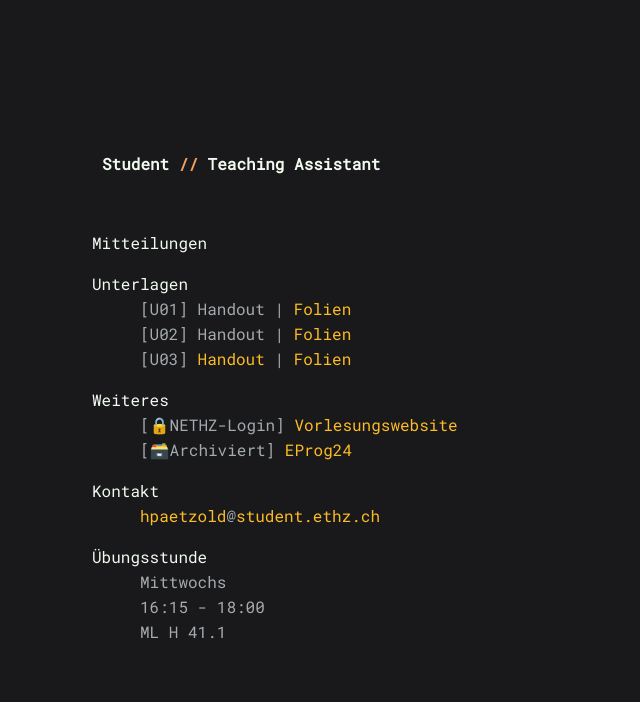
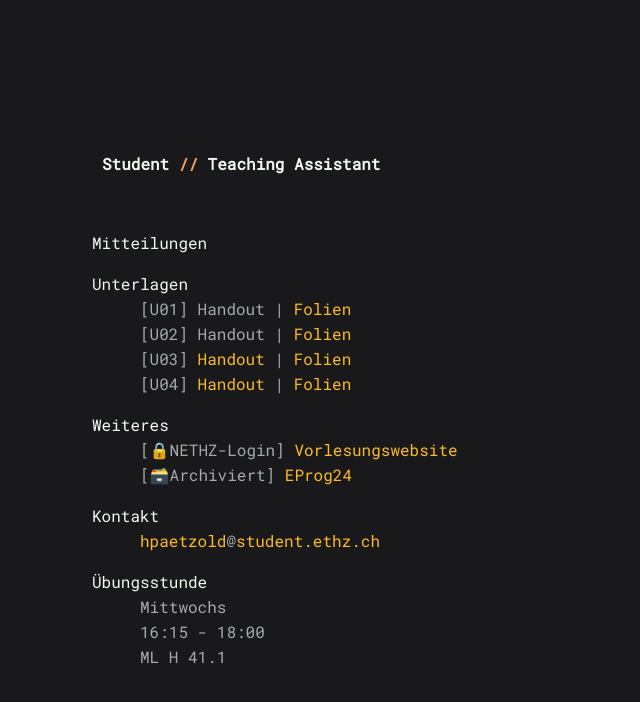
Before and after one commit to HenrikPaetzold/HenrikPaetzold.github.io, a plain HTML site: page index.html in a window 1280 px wide. Shown: the whole page, without its empty margins (0-640 px from the left). Drawn offline with Linux system fonts and the light colour scheme.

Commit message:
Add u04 Material

```diff
--- a/index.html
+++ b/index.html
@@ -42,13 +42,16 @@
                 </div>
                     <ul>
                         <li>
-                            [U01] <span target="_blank" rel="noopener noreferrer">Handout</span> | <a target="_blank" rel="noopener noreferrer" href="downloads/eprog25/Woche1.pdf">Folien</span></a>
+                            [U01] <span target="_blank" rel="noopener noreferrer">Handout</span> | <a target="_blank" rel="noopener noreferrer" href="downloads/eprog25/u01.pdf">Folien</span></a>
                         </li>
                         <li>
-                            [U02] <span target="_blank" rel="noopener noreferrer">Handout</span> | <a target="_blank" rel="noopener noreferrer" href="downloads/eprog25/Woche2.pdf">Folien</span></a>
+                            [U02] <span target="_blank" rel="noopener noreferrer">Handout</span> | <a target="_blank" rel="noopener noreferrer" href="downloads/eprog25/u02.pdf">Folien</span></a>
                         </li>
                         <li>
-                            [U03] <a target="_blank" rel="noopener noreferrer" href="downloads/eprog25/additional_material/Week3.zip">Handout</a> | <a target="_blank" rel="noopener noreferrer" href="downloads/eprog25/Woche3.pdf">Folien</span></a>
+                            [U03] <a target="_blank" rel="noopener noreferrer" href="downloads/eprog25/additional_material/Handout3.zip">Handout</a> | <a target="_blank" rel="noopener noreferrer" href="downloads/eprog25/u03.pdf">Folien</span></a>
+                        </li>
+                        <li>
+                            [U04] <a target="_blank" rel="noopener noreferrer" href="downloads/eprog25/additional_material/Handout4.zip">Handout</a> | <a target="_blank" rel="noopener noreferrer" href="downloads/eprog25/u04.pdf">Folien</span></a>
                         </li>
                     </ul>
 
```
Also changed, not shown: 10 other files.
